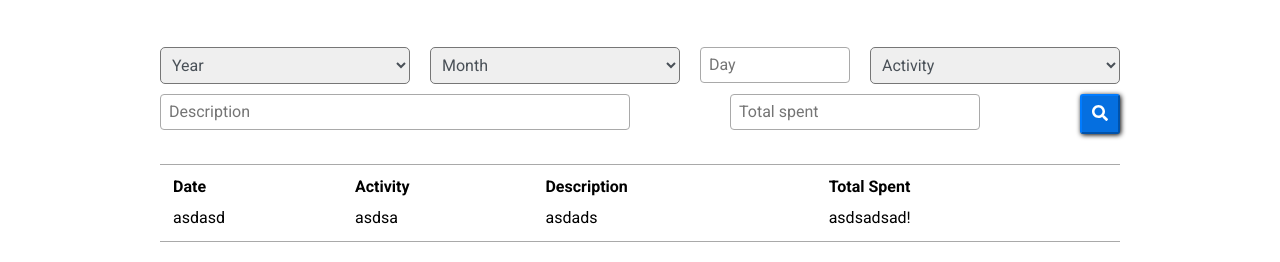
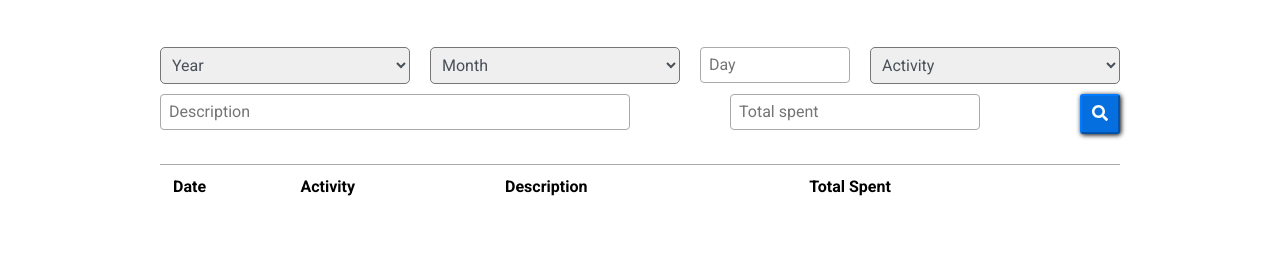
Before and after one commit to henriquetty/PersonalFinance, a plain HTML site: page finances.html in a window 1280 px wide. Shown: the part 150-412 px from the top of the page. Drawn offline with Linux system fonts and the light colour scheme.

Commit message:
Added favicon, removed dummy data from finance.html

```diff
--- a/finances.html
+++ b/finances.html
@@ -4,6 +4,10 @@
         <meta charset="UTF-8">
         <meta name="viewport" content="width=device-width, initial-scale=1.0">
         <meta http-equiv="X-UA-Compatible" content="ie=edge">
+        <link rel="apple-touch-icon" sizes="180x180" href="./favicon/apple-touch-icon.png">
+        <link rel="icon" type="image/png" sizes="32x32" href="/favicon/favicon-32x32.png">
+        <link rel="icon" type="image/png" sizes="16x16" href="/favicon/favicon-16x16.png">
+        <link rel="manifest" href="/favicon/site.webmanifest">
         <title>Personal Finance - Check</title>
         <script src="https://cdnjs.cloudflare.com/ajax/libs/font-awesome/5.11.2/js/all.js"></script>
         <link rel="stylesheet" href="./css/normalize.css">
@@ -106,11 +110,11 @@
                         <th>Description</th>
                         <th>Total Spent</th>
                     </tr>
-                    <tr>
-                        <td>asdasd</th>
-                        <td>asdsa</td>
-                        <td>asdads</td>
-                        <td>asdsadsad!</td>
+                    <tr></tr>
+                        <td></tr></th>
+                        <td></tr></td>
+                        <td></tr></td>
+                        <td></tr></td>
                     </tr>
                 </table>
             </div>
```
Also changed, not shown: index.html (+4 -0 lines), favicon/android-chrome-192x192.png (added), favicon/android-chrome-512x512.png (added), favicon/apple-touch-icon.png (added), favicon/favicon-16x16.png (added), favicon/favicon-32x32.png (added), favicon/favicon.ico (added), favicon/site.webmanifest (added).
